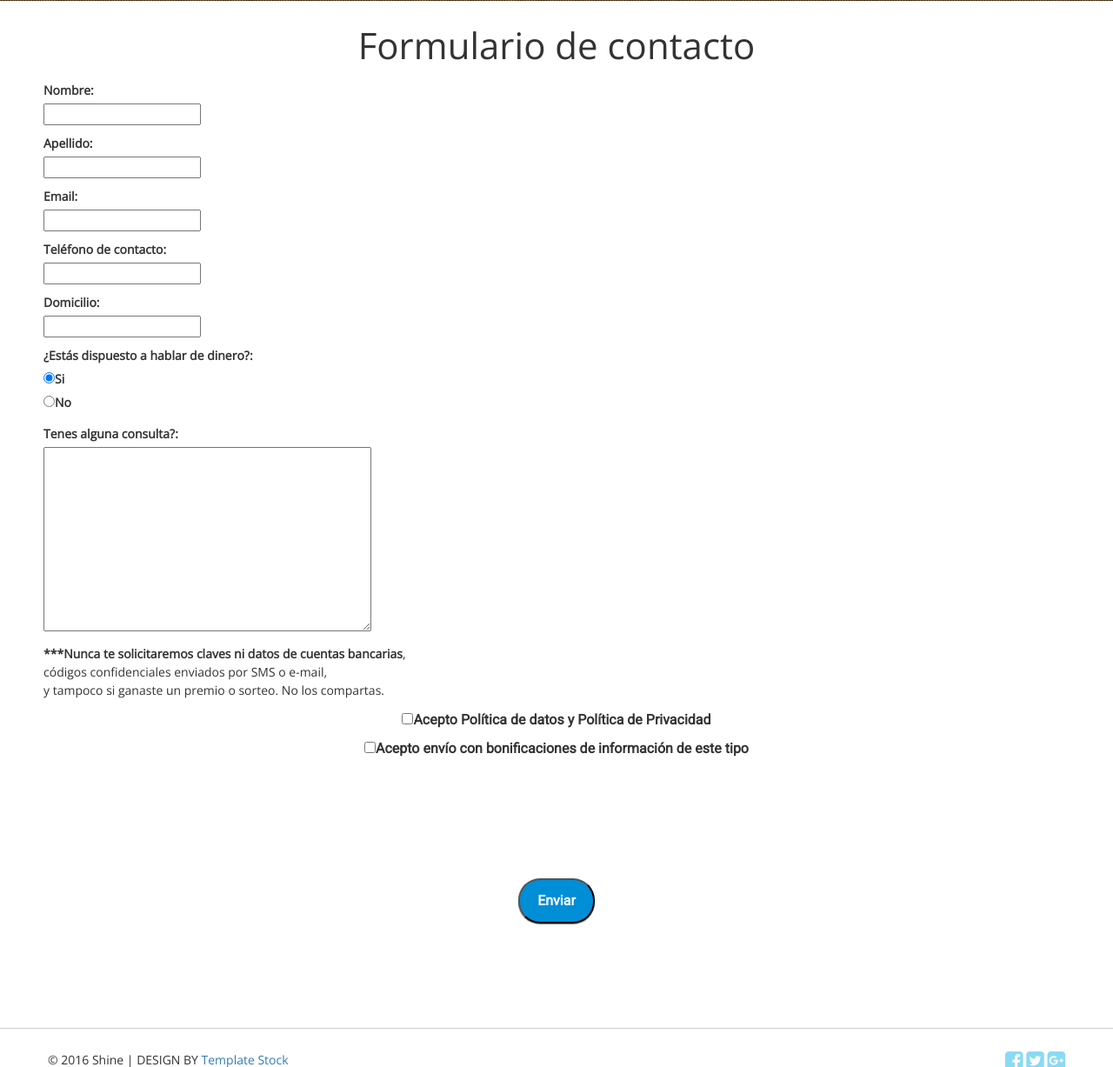
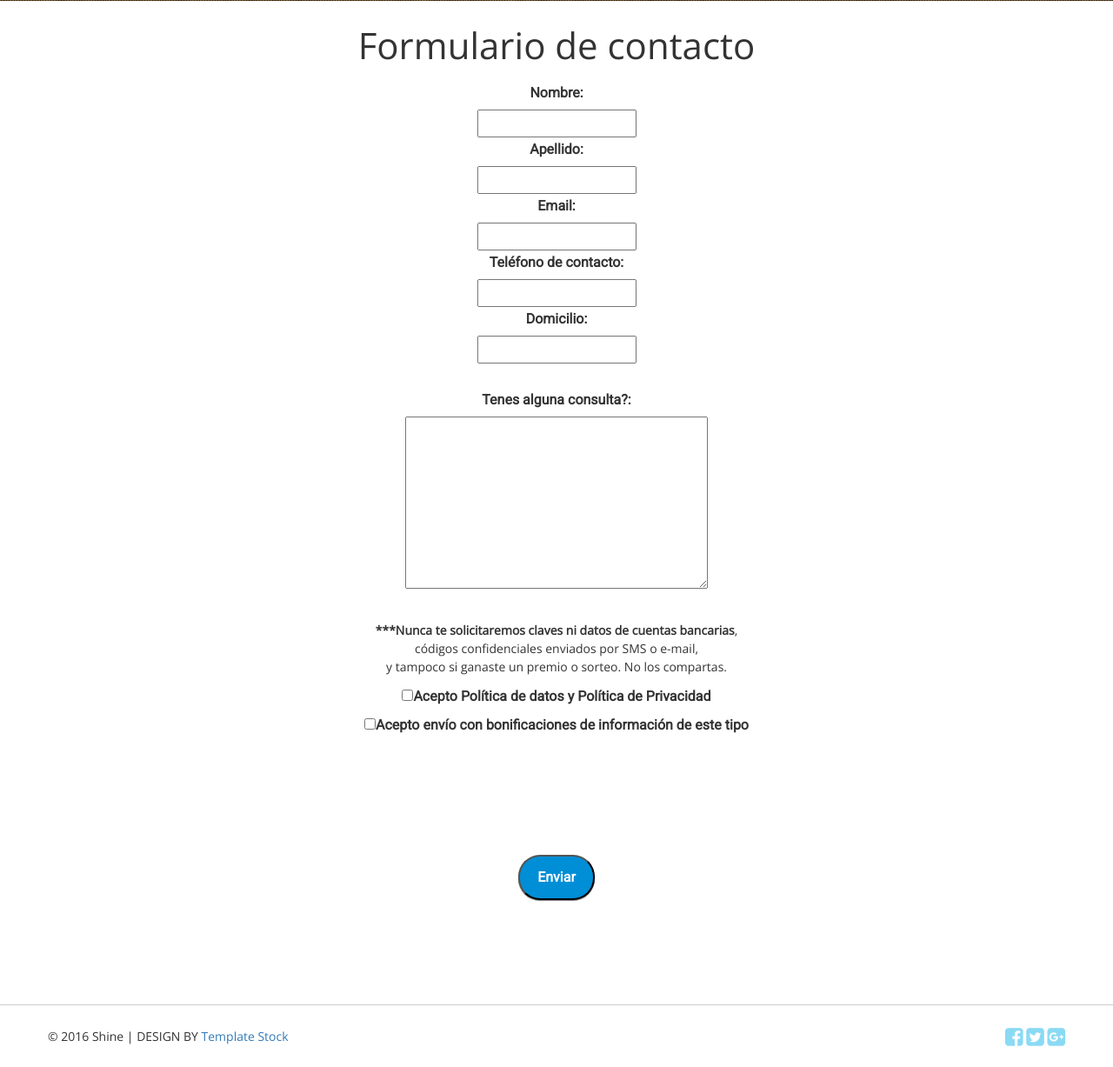
Before and after one commit to practicaproISPC/grupo-5-g5, a PHP site: page /FormDatos.html in a window 1280 px wide. Shown: the part 799-2026 px from the top of the page at 87% size. After the commit the page ends 2002 px from the top, so only its background shows below. Run offline with PHP 8.4, Linux system fonts and the light colour scheme; some libraries are stand-ins or nearby versions.

Commit message:
modificaron <p> por <label>

```diff
--- a/FormDatos.html
+++ b/FormDatos.html
@@ -64,41 +64,36 @@
         <form action="Contacto" method="get" onsubmit="return validar()">
 
 
-            <p>
+
             <label for="nombre">Nombre:</label><br>
-            <input type="text" name="nombre" id="nombre" required></p>
+            <input type="text" name="nombre" id="nombre" required><br>
 
-            <p>
             <label for="apellido">Apellido:</label><br>
-            <input type="text" name="apellido" id="apellido" required></p>
+            <input type="text" name="apellido" id="apellido" required><br>
 
-            <p>
+
             <label for="email">Email:</label><br>
-            <input type="email" name="email" required></p>
+            <input type="email" name="email" required><br>
 
-            <p>
+
             <label for="telefono">Teléfono de contacto:</label><br>
-            <input type="tel" name="telefono" id="tel" required></p>
+            <input type="tel" name="telefono" id="tel" required><br>
 
-            <p>
+
             <label for="domicilio">Domicilio:</label><br>
-            <input type="text" name="domicilio" id="domicilio"></p>
+            <input type="text" name="domicilio" id="domicilio"><br>
+			<br>
 
-            <p>
-            <label for="dinero">¿Estás dispuesto a hablar de dinero?:</label><br>
-            <label><input type="radio" name="radio" id="si" checked>Si </label><br>
-            <label><input type="radio" name="radio" id="no">No </label><br></p>
-
-            <p>
             <label for="consulta">Tenes alguna consulta?:</label><br>
-            <textarea cols="45" rows="10" name="consulta"></textarea></p>
-	    <p><b>***Nunca te solicitaremos claves ni datos de cuentas bancarias</b>, <br>
+            <textarea cols="40" rows="7" name="consulta"></textarea><br>
+			<br>
+	    	<p class="pCentrado"><b>***Nunca te solicitaremos claves ni datos de cuentas bancarias</b>, <br>
              códigos confidenciales enviados por SMS o e-mail, <br>
              y tampoco si ganaste un premio o sorteo. No los compartas.</p>
 
+
             <label><input type="checkbox" name="checkbox" id="polDatos" required>Acepto Política de datos y Política de Privacidad</label><br>
-            <label><input type="checkbox" name="checkbox" id="envioInfo" required>Acepto envío con bonificaciones de información de este tipo </label><br></p>
-
+            <label><input type="checkbox" name="checkbox" id="envioInfo" required>Acepto envío con bonificaciones de información de este tipo </label></p>
             <section class="botonEnviar">
 				<a href="TestFinanzasPersonales.html"><button><b>Enviar</b></button></a>
 			</section>
--- a/css/styles.css
+++ b/css/styles.css
@@ -191,13 +169,37 @@ button {
 .button-leweb:hover {
 	background: #008ed6;
 }
-
+.subtitulos {
+	text-align: left;
+	font-size: 14px;
+	font-family: 'Open Sans', sans-serif;
+	font-style: oblique;
+	color: #008ed6;
+	margin-left: 50px;
+	margin-right: 50px;
+}
+.resaltado {
+	background-color:#008ed6 ;
+	margin-left: 50px;
+	margin-right: 50px;
+	font-family: 'Open Sans', sans-serif;
+	font-style:oblique;
+	font-size: 16px;
+	text-align: center;
+	color: #fff;
+	border-radius: 20px;
+	padding: 10px;
+}
+.pCentrado{
+	text-align: center;
+}
 
 /* SECTIONS */
 
 section {
 	padding: 120px 0px;
 }
+
 /* HEADER */
 
 #header {
```
Also changed, not shown: other parts of css/styles.css (+5 -27 lines).
